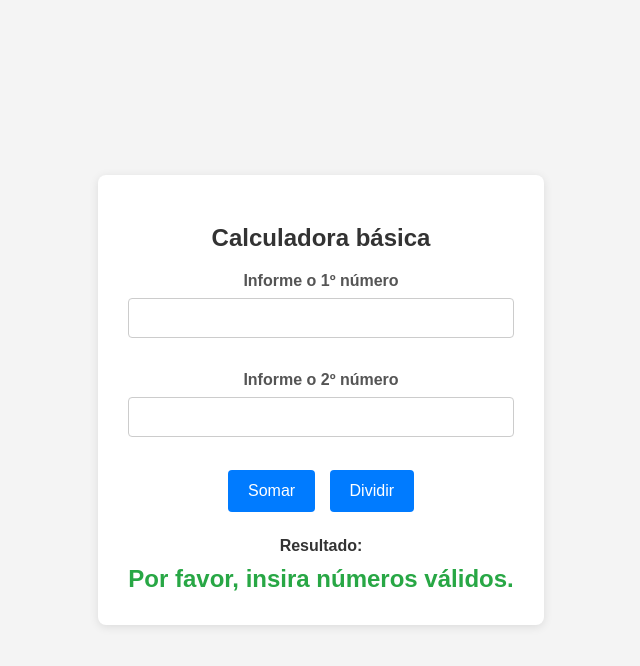
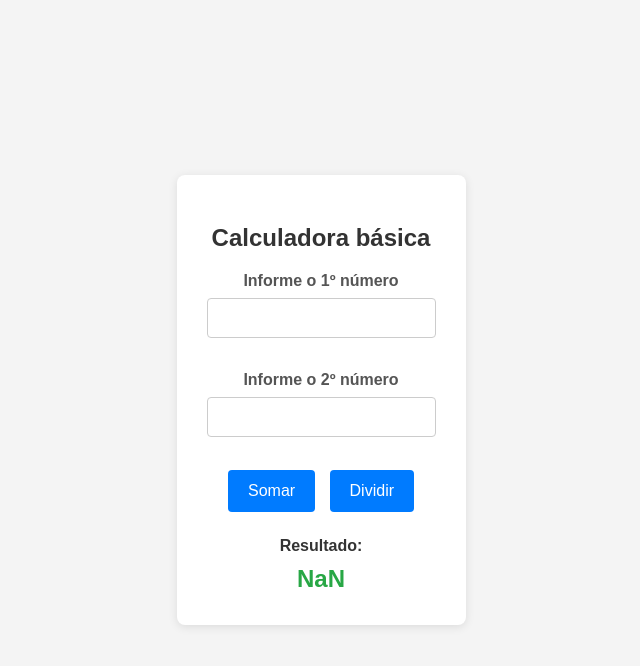
Before and after one commit to danielbaumannbr/formulario, a plain HTML site: page index.html in a window 1280 px wide. Both pictures are taken after a click on the button "Dividir". Shown: the whole page, without its empty margins (319-959 px from the left). Drawn offline with Linux system fonts and the light colour scheme.

Commit message:
Refactor calculator HTML and JS formatting
Reformatted CSS and HTML for improved readability and consistency. Simplified JavaScript logic by removing redundant input validation and streamlining the calculation switch statement.

```diff
--- a/index.html
+++ b/index.html
@@ -37,7 +37,7 @@
 }
 
 input[type="number"] {
-            width: calc(100% - 22px);
+    width: calc(100% - 22px); /* Adjust width considering padding and border */
     padding: 10px;
     margin-bottom: 15px;
     border: 1px solid #ccc;
@@ -70,14 +70,15 @@
 #resultado {
     font-size: 24px;
     font-weight: bold;
-            color: #28a745;
-            min-height: 30px;
+    color: #28a745; /* Green color for result */
+    min-height: 30px; /* Ensure space for the result */
 }
     </style>
 </head>
 
 <body>
-    <div class="calculadora-container"> <h2>Calculadora básica</h2>
+    <div class="calculadora-container">
+    <h2>Calculadora básica</h2>
     <form>
         <label for="num1">Informe o 1º número</label>
         <input id="num1" type="number"> <br><br>
@@ -87,32 +88,27 @@
         <button type="button" onclick="calcular('dividir')">Dividir</button>
     </form>
     <h4>Resultado:</h4>
-        <div id="resultado"></div>
-    </div>
-
+    <div id="resultado"></div></div>
     <script>
         function calcular(operacao){
-            let num1 = parseFloat(document.getElementById('num1').value);
-            let num2 = parseFloat(document.getElementById('num2').value);
-            let resultado;
-
-            if (isNaN(num1) || isNaN(num2)) {
-                resultado = "Por favor, insira números válidos.";
-            } else {
+          //Pegar os valores do formulário
+          let num1=parseFloat(document.getElementById('num1').value);
+          let num2=parseFloat(document.getElementById('num2').value);
+          //Realiza os calculos
           switch(operacao){
             case 'somar':
-                        resultado = num1 + num2;
+                resultado=num1+num2;
                 break;
             case 'dividir':
-                        if(num2 !== 0){
-                            resultado = num1 / num2;
-                        } else {
-                            resultado = "Não é possível dividir por zero.";
+                if(num2!=0){
+                    resultado=num1/num2;
+                }else{
+                    resultado="Não é possivel dividir um número por ZERO"
                 }
+
                 break;
           }
-            }
-            document.getElementById('resultado').textContent = resultado;
+          document.getElementById('resultado').textContent=resultado;
         }
     </script>
 </body>
```
Lines whose indentation alone changed are shown as unchanged.
